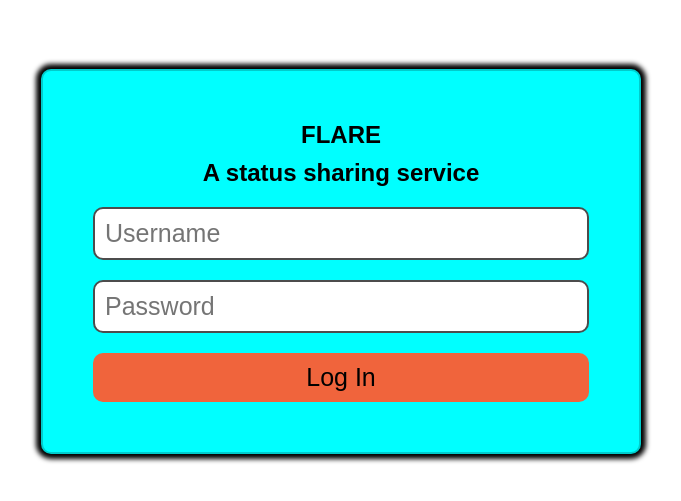
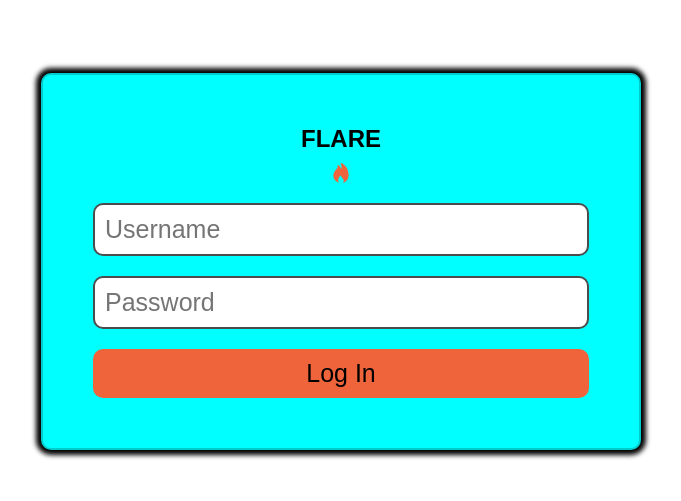
Before and after one commit to 2023popn/Pub-Flare, a website: page login.html in a window 1280 px wide. Shown: the part 139-640 px from the top of the page, without its empty margins (299-980 px from the left). Drawn offline with Linux system fonts and the light colour scheme.

Commit message:
modified:   login.html

```diff
--- a/login.html
+++ b/login.html
@@ -19,7 +19,9 @@
         <section>
             <div id="title-container">
                 <h1>FLARE</h1>
-                <h2>A status sharing service</h2>
+                <svg id="Layer_1" data-name="Layer 1" xmlns="http://www.w3.org/2000/svg" viewBox="0 0 25 25">
+                    <path id="Fire" d="M17.35,3a12.08,12.08,0,0,0-4.72-3,.5.5,0,0,0-.52.16.5.5,0,0,0-.06.54,9,9,0,0,1,.83,6.4.16.16,0,0,1-.15.12c-.09,0-.11,0-.11-.07a10.31,10.31,0,0,0-3.7-4.57.5.5,0,0,0-.76.54c.59,2.31-.57,3.7-2,5.46S3,12.4,3,15.72a9.47,9.47,0,0,0,7.38,9.08A3.26,3.26,0,0,1,9,22.17c0-5.34,3.5-6.67,3.5-6.67C13.2,19,16,19.8,16,22.17a3.26,3.26,0,0,1-1.35,2.61,9.5,9.5,0,0,0,4-1.93A9.26,9.26,0,0,0,22,15.69C22,9,19.47,5.1,17.35,3Z" fill="rgb(240, 100, 60)"/>
+                </svg>
             </div>
 
             <form>
@@ -74,6 +76,10 @@
             gap: 10px;
         }
 
+        svg {
+            height: 20px;
+        }
+
         form {
             display: flex;
             flex-direction: column;
```
